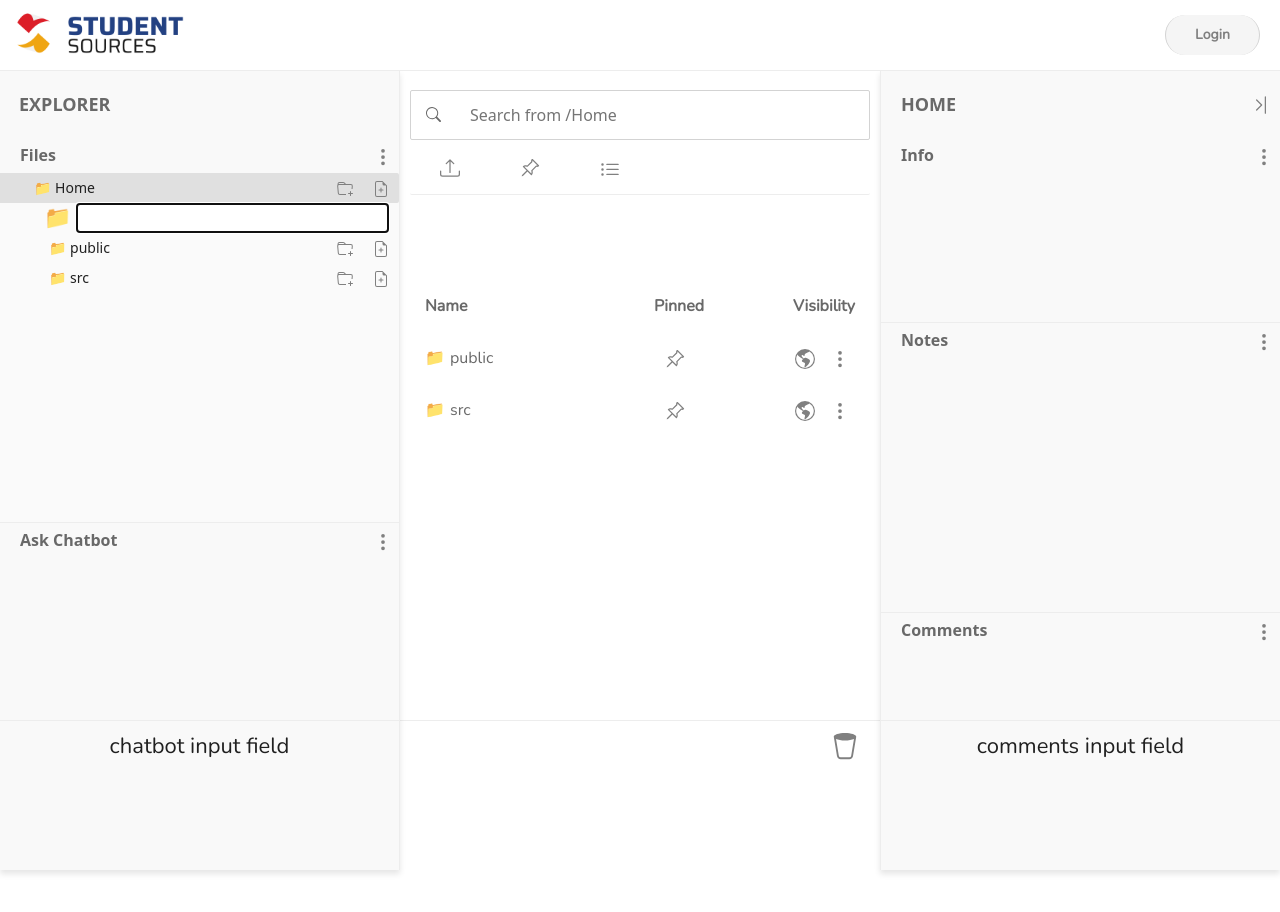
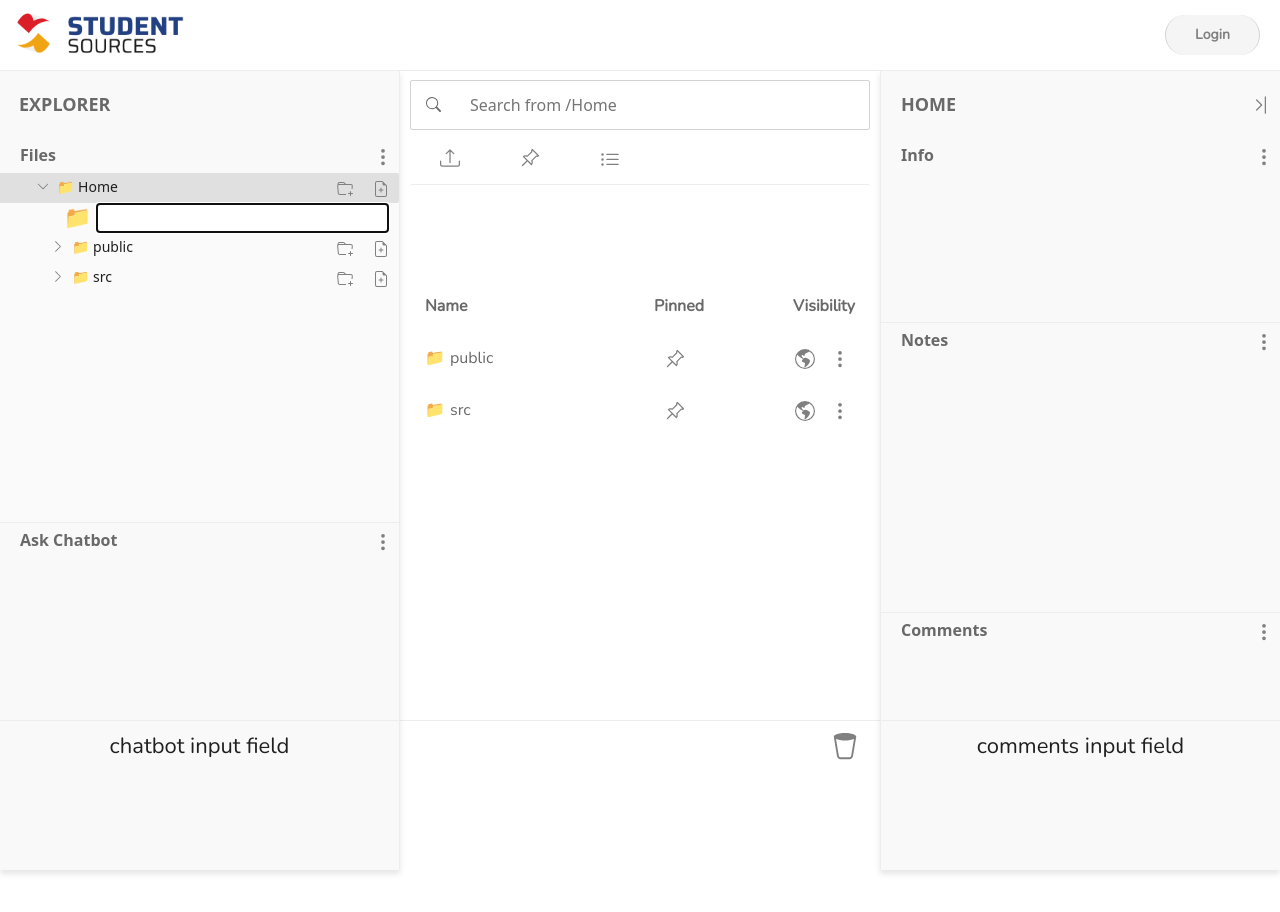
Before and after one commit to KilianKistenbroker/StudentSourcesPrototype, a React (Create React App) app in the folder frontend/: page /student in a window 1280 px wide. Both pictures are taken after a click on the button 345 px from the left and 187 px from the top of the page. Shown: the top 912 px of the page. Built offline with nearby package versions, Linux system fonts and the light colour scheme.

Commit message:
added better dropdown for dir tree

```diff
--- a/frontend/src/components/DirectoryTree.js
+++ b/frontend/src/components/DirectoryTree.js
@@ -9,6 +9,7 @@ const DirectoryTree = ({
   windowDimension,
 }) => {
   const [expand, setExpand] = useState(false);
+  const [specialExpand, setSpecialExpand] = useState(false);
   const [showInput, setShowInput] = useState({
     visible: false,
     type: "",
@@ -22,7 +23,8 @@ const DirectoryTree = ({
   const handleSetExpand = (e) => {
     // set curr dir
     if (currentDirectory.name !== explorer.name) {
-      setExpand(true);
+      if (specialExpand) setExpand(!expand);
+      else setExpand(true);
     } else {
       // set expand
       setExpand(!expand);
@@ -66,7 +68,49 @@ const DirectoryTree = ({
           }
           onClick={() => handleSetExpand(explorer)}
         >
-          <span>📁 {explorer.name}</span>
+          <span>
+            {" "}
+            {expand ? (
+              <p
+                onMouseEnter={() => setSpecialExpand(true)}
+                onMouseLeave={() => setSpecialExpand(false)}
+                className="folder-icon"
+              >
+                <svg
+                  xmlns="http://www.w3.org/2000/svg"
+                  className="tree-icon"
+                  style={{ paddingTop: "5px", width: "18px", height: "18px" }}
+                  fill="currentColor"
+                  viewBox="0 0 16 16"
+                >
+                  <path
+                    fill-rule="evenodd"
+                    d="M1.646 4.646a.5.5 0 0 1 .708 0L8 10.293l5.646-5.647a.5.5 0 0 1 .708.708l-6 6a.5.5 0 0 1-.708 0l-6-6a.5.5 0 0 1 0-.708z"
+                  />
+                </svg>
+              </p>
+            ) : (
+              <p
+                onMouseEnter={() => setSpecialExpand(true)}
+                onMouseLeave={() => setSpecialExpand(false)}
+                className="folder-icon"
+              >
+                <svg
+                  xmlns="http://www.w3.org/2000/svg"
+                  className="tree-icon"
+                  style={{ paddingTop: "5px", width: "18px", height: "18px" }}
+                  fill="currentColor"
+                  viewBox="0 0 16 16"
+                >
+                  <path
+                    fill-rule="evenodd"
+                    d="M4.646 1.646a.5.5 0 0 1 .708 0l6 6a.5.5 0 0 1 0 .708l-6 6a.5.5 0 0 1-.708-.708L10.293 8 4.646 2.354a.5.5 0 0 1 0-.708z"
+                  />
+                </svg>
+              </p>
+            )}{" "}
+            📁 {explorer.name}
+          </span>
 
           <div>
             <button onClick={(e) => handleNewFolder(e, "folder")}>
--- a/frontend/src/components/FriendsAll.js
+++ b/frontend/src/components/FriendsAll.js
@@ -2,7 +2,6 @@ const FriendsAll = ({
   loadFriends,
   handleFilter,
   filter,
-  loading,
   savedUserList,
   insertSaved,
   removeSaved,
--- a/frontend/src/components/FriendsPending.js
+++ b/frontend/src/components/FriendsPending.js
@@ -2,16 +2,11 @@ const FriendsPending = ({
   loadPending,
   handleFilter,
   filter,
-  loading,
   handleFriendRequest,
   savedUserList,
   removeSaved,
   insertSaved,
 }) => {
-  // if (loading) {
-  //   return <div></div>;
-  // }
-
   return loadPending
     .filter(function (loadData) {
       return handleFilter(filter, loadData);
--- a/frontend/src/components/SavedAll.js
+++ b/frontend/src/components/SavedAll.js
@@ -16,10 +16,6 @@ const SavedAll = ({
   const checkFriendStatus = (id) => {
     return friendsList.includes(id);
   };
-
-  // if (loading) {
-  //   return <div></div>;
-  // }
 
   return loadSaved
     .filter(function (loadData) {
--- a/frontend/src/index.css
+++ b/frontend/src/index.css
@@ -530,14 +530,13 @@ button {
 
 .sub-navbar {
     background: white;
-    margin-top: 70px;
+    margin-top: 60px;
     padding: 20px;
     padding-left: 10px;
     padding-right: 10px;
     display: flex;
     grid-template-columns: repeat(3, 1fr);
     grid-auto-rows: minmax(auto, auto);
-    /* border-bottom: 1px solid lightgray; */
     position: fixed;
     justify-content: center;
     align-items: center;
@@ -929,7 +928,7 @@ padding: 6px 10px;
 .box-star:hover {
     color: rgba(128,128,128, .8);
     transition: .1s;
-    cursor: pointer;
+    /* cursor: pointer; */
 }
 
 .box-friend {
@@ -990,17 +989,12 @@ padding: 6px 10px;
 }
 
 
-
-
-
 /* -------------------  Student page -------------------- */
 
 
 /* Student grid and container foundation */
 
 .grid-foundation {
-    /* display: grid;
-    grid-template-columns: repeat(2, 1fr); */
     margin-top: 70px;
 }
 
@@ -1012,6 +1006,18 @@ padding: 6px 10px;
 .max-panel-width {
     width: 400px;
     transition: .1s;
+}
+
+.min-left-panel {
+    width: 300px;
+    transform: translate(-300px, 0);
+    transition: .2s;
+}
+
+.min-right-panel {
+    width: 300px;
+    transform: translate(300px, 0);
+    transition: .2s;
 }
 
 .medium-margin {
@@ -1042,14 +1048,9 @@ padding: 6px 10px;
 
 .main-panel-grid {
     padding: 10px;
-    /* this depends on if the panels are showing or not */
-    /* margin-left: 400px; */
-    /* ??? adding 10 centers it somehow */
-    /* margin-right: 400px; */
 }
 
 .right-panel-grid {
-    /* width: 400px; */
     height: 100vh;
     position: fixed;
     overflow-y: auto;
@@ -1067,7 +1068,6 @@ padding: 6px 10px;
 
 .header-tab {
     font: 16px system-ui;
-    /* font-size: 18px; */
     font-weight: bolder;
     height: 35px;
     align-items: center;
@@ -1082,7 +1082,6 @@ padding: 6px 10px;
 
 .left-panel-title {
     position: fixed;
-    /* width: 400px; */
     height: 67.5px;
     padding: 10px;
     padding-left: 20px;
@@ -1126,13 +1125,11 @@ padding: 6px 10px;
 .left-panel-textbox {
     height: 80px;
     padding: 10px;
-    /* width: 400px; */
     position: fixed;
     left: 0;
     bottom: 0;
     text-align: center;
     background-color: #f9f9f9;
-
     border: 1px solid #ededed;
     border-bottom: none;
     border-left: none;
@@ -1146,7 +1143,6 @@ padding: 6px 10px;
     color: dimgray;
 
     position: fixed;
-    /* width: 400px; */
     background-color: #f9f9f9;
     height: 67.5px;
     padding: 10px;
@@ -1176,7 +1172,6 @@ padding: 6px 10px;
     direction: rtl;
     text-align: left;
 
-
     min-height: 255px;
     height: 30%;
     padding: 10px;
@@ -1203,7 +1198,6 @@ padding: 6px 10px;
 .right-panel-textbox {
     height: 80px;
     padding: 10px;
-    /* width: 400px; */
     position: fixed;
     right: 0;
     bottom: 0;
@@ -1232,15 +1226,10 @@ padding: 6px 10px;
     border-bottom: none;
     border-right: none;
     border-left: none;
-
-    /* depends on if side panels are collapsed or not */
-    /* margin-left: 400px;
-    margin-right: 400px; */
 }
 
 .main-searchbar-container {
     position: fixed;
-    /* margin: auto; */
     width: 100%;
     max-width: 800px;
     display: flex;
@@ -1270,7 +1259,6 @@ padding: 6px 10px;
 }
 
 .folder {
-    /* margin-top: 0px; */
     display: flex;
     justify-content: space-between;
     align-items: center;
@@ -1282,8 +1270,12 @@ padding: 6px 10px;
     user-select: none;
   }
 
+  .folder-icon {
+    float: left;
+    margin-right: 5px;
+  }
+
   .folder > span {
-    /* margin: 0 5px 2px 0; */
     width: 150px;
     white-space: nowrap;
     overflow: hidden;
@@ -1297,9 +1289,8 @@ padding: 6px 10px;
 
   .file {
     font-size: 16px;
-    /* margin-top: 5px; */
     padding: 5px;
-    padding-left: 50px;
+    padding-left: 70px;
     display: flex;
     flex-direction: column;
     transition: .1s;
@@ -1327,13 +1318,10 @@ padding: 6px 10px;
   }
 
   .inputContainer > span {
-    /* margin-top: 5px; */
-    padding-left: 45px;
-    /* font-size: 16px; */
+    padding-left: 65px;
   }
 
   .inputContainer__input {
-    /* margin: 6px 0 0px 0; */
     padding: 5px;
     display: flex;
     border: 1px solid #ededed;
@@ -1360,6 +1348,15 @@ padding: 6px 10px;
     margin-top: 3px;
   }
 
+  /* catch all */
+  .header-icons:hover {
+    cursor: pointer;
+  }
+
+  .tree-icon:hover {
+    color:#adadad;
+  }
+
   .select-folder {
     background-color: #e0e0e0;
   }
@@ -1372,6 +1369,5 @@ padding: 6px 10px;
   }
 
   .dragging {
-    /* border: 1px dashed #ededed; */
     background-color: #fafafa;
   }
--- a/frontend/src/pages/Student.js
+++ b/frontend/src/pages/Student.js
@@ -9,9 +9,11 @@ import DropZone from "../components/DropZone";
 import Sources from "./Sources";
 
 const Student = ({ windowDimension }) => {
+  // ----------- move to app.js later ------------ //
+
   const [explorerData, setExplorerData] = useState(folderData);
-  const [currentDirectory, setCurrentDirectory] = useState({});
-  const [loading, setLoading] = useState(true);
+  const [currentDirectory, setCurrentDirectory] = useState(folderData);
+  const [showingRightPanel, setShowingRightPanel] = useState(true);
 
   const { insertNode } = useTreeTraversal();
   const handleInsertNode = (folderId, item, isFolder) => {
@@ -19,38 +21,56 @@ const Student = ({ windowDimension }) => {
     setExplorerData(finalTree);
   };
 
-  useEffect(() => {
-    // init current directory
-
-    if (!currentDirectory.items) handleSetCurrentDirectory(explorerData);
-    console.log("this was fired");
-
-    setLoading(false);
-  }, []);
+  // ---------------------------------------------- //
 
   async function handleSetCurrentDirectory(event) {
     setCurrentDirectory(event);
   }
 
-  if (loading) {
-    return <div>Loading...</div>;
-  }
+  // if (loading) {
+  //   return <div>Loading...</div>;
+  // }
 
   return (
     <div className="page">
       <StudentSearch
         currentDirectory={currentDirectory}
         windowDimension={windowDimension}
+        showingRightPanel={showingRightPanel}
       />
+
+      <span
+        style={{
+          right: "0",
+          position: "fixed",
+          zIndex: "1",
+          marginRight: "10px",
+          marginTop: "90px",
+        }}
+        onClick={() => setShowingRightPanel(true)}
+      >
+        <svg
+          xmlns="http://www.w3.org/2000/svg"
+          className="header-icons"
+          fill="currentColor"
+          viewBox="0 0 16 16"
+        >
+          <path
+            fill-rule="evenodd"
+            d="M11.854 3.646a.5.5 0 0 1 0 .708L8.207 8l3.647 3.646a.5.5 0 0 1-.708.708l-4-4a.5.5 0 0 1 0-.708l4-4a.5.5 0 0 1 .708 0zM4.5 1a.5.5 0 0 0-.5.5v13a.5.5 0 0 0 1 0v-13a.5.5 0 0 0-.5-.5z"
+          />
+        </svg>
+      </span>
 
       <div className="grid-foundation">
         <div
           className={
             windowDimension.winWidth > 1200
               ? "left-panel-grid max-panel-width"
-              : "left-panel-grid medium-panel-width"
+              : windowDimension.winWidth > 800
+              ? "left-panel-grid medium-panel-width"
+              : "left-panel-grid  min-left-panel"
           }
-          style={windowDimension.winWidth < 800 ? { display: "none" } : {}}
         >
           <div
             className={
@@ -121,9 +141,11 @@ const Student = ({ windowDimension }) => {
 
         <div
           className={
-            windowDimension.winWidth > 1200
+            windowDimension.winWidth > 1200 && showingRightPanel
               ? "right-panel-grid max-panel-width"
-              : "right-panel-grid medium-panel-width"
+              : showingRightPanel
+              ? "right-panel-grid medium-panel-width"
+              : "right-panel-grid min-right-panel"
           }
         >
           <div
@@ -136,7 +158,10 @@ const Student = ({ windowDimension }) => {
             {currentDirectory.name.toUpperCase()}
 
             {/* collapse right panel button */}
-            <span style={{ float: "right" }}>
+            <span
+              style={{ float: "right" }}
+              onClick={() => setShowingRightPanel(false)}
+            >
               <svg
                 xmlns="http://www.w3.org/2000/svg"
                 className="header-icons"
@@ -219,7 +244,13 @@ const Student = ({ windowDimension }) => {
               ? "main-panel-grid max-margin"
               : "main-panel-grid medium-margin"
           }
-          style={windowDimension.winWidth < 800 ? { margin: "0px" } : {}}
+          style={
+            windowDimension.winWidth < 800
+              ? { margin: "0px" }
+              : !showingRightPanel
+              ? { marginRight: "0px" }
+              : {}
+          }
         >
           <div
             className={
@@ -274,11 +305,7 @@ const Student = ({ windowDimension }) => {
               </div>
             </div>
 
-            {loading ? (
-              <div>loading...</div>
-            ) : (
-              <CurrentDirectory currentDirectory={currentDirectory} />
-            )}
+            <CurrentDirectory currentDirectory={currentDirectory} />
           </div>
 
           <DropZone />
@@ -289,7 +316,11 @@ const Student = ({ windowDimension }) => {
                 ? "tiny-footer max-margin"
                 : "tiny-footer medium-margin"
             }
-            style={windowDimension.winWidth < 800 ? { margin: "0px" } : {}}
+            style={
+              windowDimension.winWidth < 800 || !showingRightPanel
+                ? { margin: "0px" }
+                : {}
+            }
           >
             {windowDimension.winWidth < 800 ? (
               <span
```
Also changed, not shown: frontend/src/components/StudentSearch.js (+12 -2 lines), frontend/src/pages/Sources.js (+0 -15 lines).
